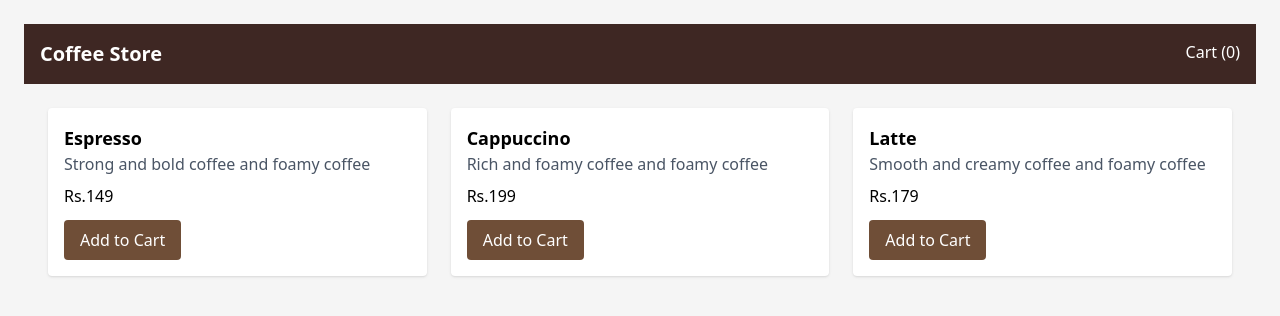
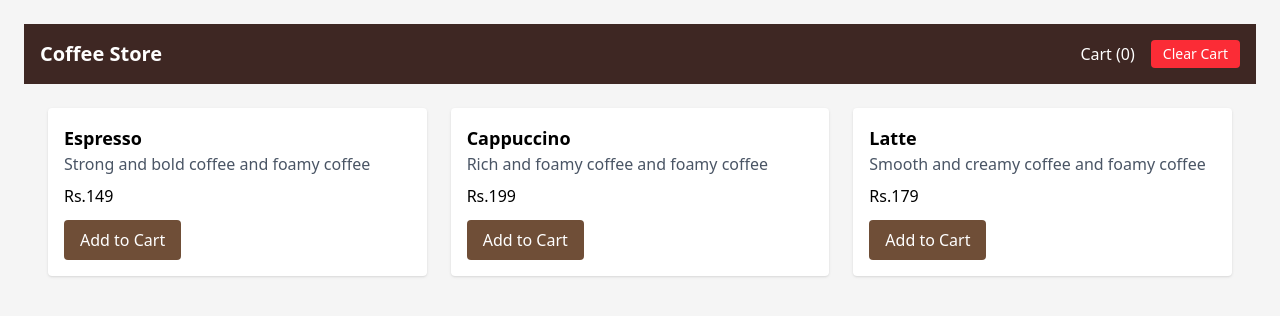
Before and after one commit to Matrix7043/coffee-ui, a React (Vite) app: page / in a window 1280 px wide. Shown: the top 316 px of the page. Built offline with nearby package versions, Linux system fonts and the light colour scheme.

Commit message:
Used UseState to dynamically update the number of products in the cart

```diff
--- a/src/App.jsx
+++ b/src/App.jsx
@@ -1,11 +1,20 @@
-import Navbar from "./componenets/Navbar"
-import CoffeeList from "./componenets/CoffeeList"
+import Navbar from "./componenets/Navbar";
+import CoffeeList from "./componenets/CoffeeList";
+import { useState } from "react";
 
 export default function App() {
+  const [cartCount, setCartCount] = useState(0);
+
+  function addToCart() {
+    setCartCount((prev) => prev + 1);
+  }
+  function clearCart() {
+    setCartCount(0);
+  }
   return (
     <div className="min-h-screen bg-[#f5f5f5] p-6">
-      <Navbar />
-      <CoffeeList />
+      <Navbar cartCount={cartCount} clearCart={clearCart} />
+      <CoffeeList onAddToCart={addToCart} />
     </div>
   );
 }
--- a/src/componenets/CoffeeCard.jsx
+++ b/src/componenets/CoffeeCard.jsx
@@ -1,10 +1,10 @@
-export default function CoffeeCard({ name, description, price }) {
+export default function CoffeeCard({ name, description, price, onAddToCart }) {
   return (
     <div className="bg-white p-4 rounded shadow">
       <h2 className="text-lg font-bold">{name}</h2>
       <p className="text-gray-600">{description} and foamy coffee</p>
       <p className="front-semibold mt-2">Rs.{price}</p>
-      <button className="mt-3 bg-[#6f4e37] text-white px-4 py-2 rounded">
+      <button onClick={onAddToCart} className="mt-3 bg-[#6f4e37] text-white px-4 py-2 rounded">
         Add to Cart
       </button>
     </div>
--- a/src/componenets/CoffeeList.jsx
+++ b/src/componenets/CoffeeList.jsx
@@ -21,7 +21,7 @@ const coffees = [
   },
 ];
 
-export default function CoffeeList() {
+export default function CoffeeList({ onAddToCart }) {
   return (
     <div className="p-6 grid grid-cols-1 md:grid-cols-3 gap-6">
       {coffees.map((coffee) => (
@@ -30,6 +30,7 @@ export default function CoffeeList() {
           name={coffee.name}
           description={coffee.description}
           price={coffee.price}
+          onAddToCart={onAddToCart}
         />
       ))}
     </div>
--- a/src/componenets/Navbar.jsx
+++ b/src/componenets/Navbar.jsx
@@ -1,8 +1,15 @@
-export default function Navbar() {
+export default function Navbar({ cartCount, clearCart }) {
   return (
     <nav className="bg-[#3e2723] text-white p-4 flex justify-between">
       <h1 className="text-xl font-bold">Coffee Store</h1>
-      <span>Cart (0)</span>
+      <div className="flex items-center gap-4">
+        <span>Cart ({cartCount})</span>
+        <button onClick={clearCart}
+          className="bg-red-500 px-3 py-1 rounded text-sm hover:bg-red-600"
+          disabled={cartCount === 0}>
+          Clear Cart
+        </button>
+      </div>
     </nav>
   );
 }
```
